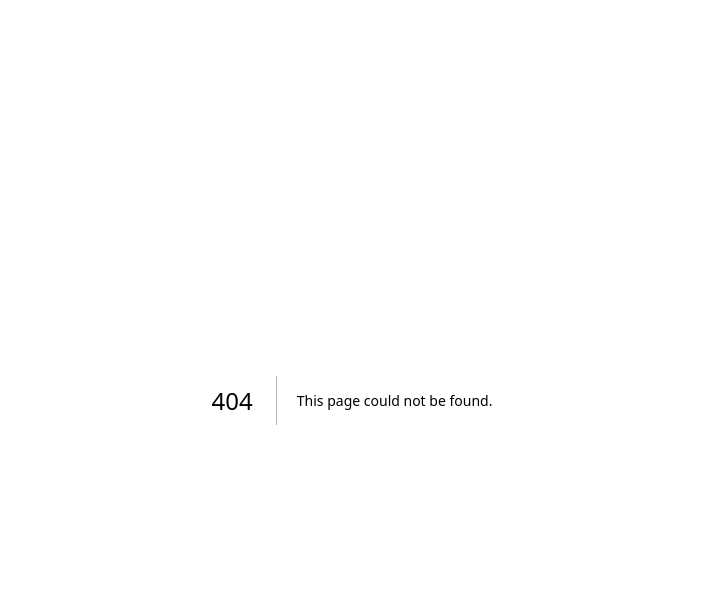
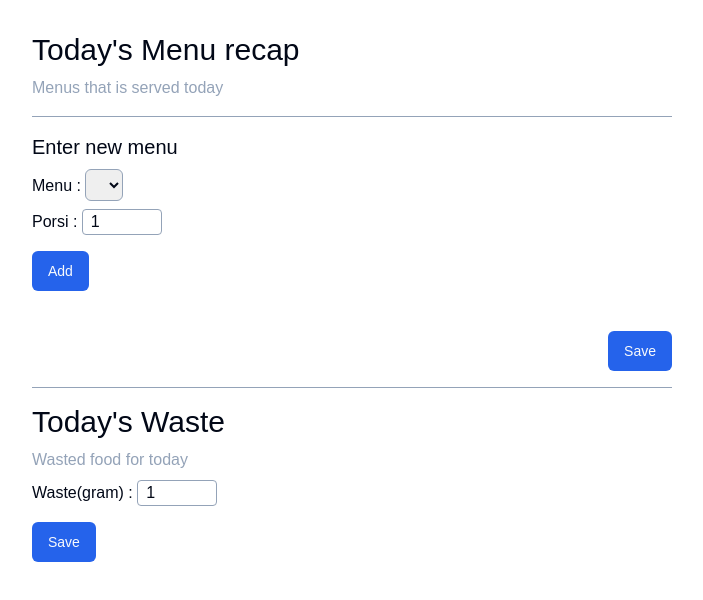
Before and after one commit to Toxinityy/playit-14, a Next.js app: page /recap in a window 1280 px wide. Before the commit this address had no page. Shown: the top 600 px of the page, without its empty margins (288-991 px from the left). Built offline with nearby package versions, Linux system fonts and the light colour scheme.

Commit message:
create recap

```diff
--- a/src/app/ingredients/page.tsx
+++ b/src/app/ingredients/page.tsx
@@ -1,7 +1,7 @@
 "use client";
 
 import { useEffect, useState } from "react";
-import axios, { formToJSON } from "axios";
+import axios from "axios";
 import { Button } from "@/components/ui/button";
 import { Label } from "@radix-ui/react-label";
 
--- /dev/null
+++ b/src/app/recap/page.tsx
@@ -0,0 +1,268 @@
+"use client";
+
+import { useEffect, useState } from "react";
+import axios from "axios";
+import { Label } from "@radix-ui/react-label";
+import { Button } from "@/components/ui/button";
+import { Seperator } from "@/components/ui/seperator";
+import { Heading3 } from "lucide-react";
+
+interface Menu {
+  menu_id: number;
+  nama: string;
+  harga: number;
+}
+
+interface MenuWithPorsi {
+  nama: string;
+  menu_id: number;
+  porsi: number;
+}
+
+const RecapPage = () => {
+  const [menu, setMenu] = useState<Menu[]>([]);
+  const [selectedMenu, setSelectedMenu] = useState<{ menu_id: number; nama: string }>();
+  const [porsi, setPorsi] = useState(1);
+  const [alreadyFill, setAlreadyFill] = useState<boolean>();
+  const [waste, setWaste] = useState<string>();
+  const [clientWaste, setClientWaste] = useState<string>();
+
+  const [enteredMenu, setEnteredMenu] = useState<MenuWithPorsi[]>([]);
+
+  const handleClientWasteChange = (e: React.ChangeEvent<HTMLInputElement>) => {
+    setClientWaste(e.target.value);
+  };
+
+  useEffect(() => {
+    const fetchAlreadyFill = async () => {
+      const token = localStorage.getItem("token");
+      if (token) {
+        const today = new Date();
+        const formattedDate = today.toISOString().split("T")[0];
+        const { data } = await axios.get(`http://192.168.77.90:5000/api/preparation?date=${formattedDate}`, {
+          headers: {
+            Authorization: `Bearer ${token}`,
+          },
+        });
+
+        if (data.menu.length === 0 || !data.waste) {
+          setAlreadyFill(false);
+        } else {
+          setEnteredMenu(data.menu);
+          setWaste(data.waste);
+          setAlreadyFill(true);
+        }
+      }
+    };
+    fetchAlreadyFill();
+
+    if (alreadyFill) {
+      return;
+    }
+
+    const fetchData = async () => {
+      const token = localStorage.getItem("token");
+      if (token) {
+        const { data } = await axios.get<Menu[]>("http://192.168.77.90:5000/api/menu", {
+          headers: {
+            Authorization: `Bearer ${token}`,
+          },
+        });
+        setMenu(data);
+        setSelectedMenu({ menu_id: data[0].menu_id, nama: data[0].nama });
+      }
+    };
+    fetchData();
+  }, []);
+
+  const handleMenuChange = (e: React.ChangeEvent<HTMLSelectElement>) => {
+    const selectedArr = e.target.value.split(";");
+    const selectedMenuId = selectedArr[0];
+    const selectedMenuName = selectedArr[1];
+
+    setSelectedMenu({ menu_id: Number(selectedMenuId), nama: selectedMenuName });
+  };
+
+  const handleSubmitClick = async () => {
+    const exists = enteredMenu.some((item) => item.menu_id === selectedMenu?.menu_id);
+
+    if (!exists) {
+      const newEnteredMenu = [{ ...selectedMenu!, porsi }, ...enteredMenu];
+      setEnteredMenu(newEnteredMenu);
+    }
+  };
+
+  const handlePorsiChange = async (e: React.ChangeEvent<HTMLInputElement>) => {
+    setPorsi(Number(e.target.value));
+  };
+
+  const handleSaveClick = async () => {
+    const processedMenu = enteredMenu.map((m) => {
+      return {
+        menu_id: m.menu_id,
+        porsi: m.porsi,
+      };
+    });
+
+    const token = localStorage.getItem("token");
+    if (!token) {
+      return;
+    }
+    const { data } = await axios.post<{ preparation_id: number }>(
+      "http://192.168.77.90:5000/api/preparation",
+      {
+        menu: processedMenu,
+      },
+      {
+        headers: {
+          Authorization: `Bearer ${token}`,
+        },
+      }
+    );
+
+    setAlreadyFill(true);
+  };
+  return (
+    <main className="flex justify-center py-8">
+      <div className="w-1/2">
+        <h1 className="text-3xl mb-2">Today&apos;s Menu recap</h1>
+        <p className="text-slate-400">Menus that is served today</p>
+
+        <Seperator />
+
+        <div>
+          {!alreadyFill ? (
+            <form
+              onSubmit={(e) => {
+                e.preventDefault();
+                handleSubmitClick();
+              }}
+            >
+              <h2 className="block text-xl">Enter new menu</h2>
+
+              <Label>Menu : </Label>
+              <select
+                name="menu"
+                id="menu"
+                className="text-lg border-[1px] border-slate-400 rounded-md px-2 py-1 mt-2"
+                onChange={(e) => {
+                  handleMenuChange(e);
+                }}
+              >
+                {menu.map((m) => {
+                  return (
+                    <option
+                      value={`${m.menu_id};${m.nama}`}
+                      key={m.menu_id}
+                    >
+                      {m.nama}
+                    </option>
+                  );
+                })}
+              </select>
+
+              <br />
+              <div>
+                <Label>Porsi : </Label>
+                <input
+                  type="number"
+                  className="border-slate-400 border-[1px] rounded-sm px-2 w-20 mt-2"
+                  defaultValue={1}
+                  min={1}
+                  onChange={(e) => {
+                    handlePorsiChange(e);
+                  }}
+                />
+              </div>
+
+              <Button
+                type="submit"
+                className="mt-4"
+              >
+                Add
+              </Button>
+            </form>
+          ) : null}
+        </div>
+
+        <ul className="mt-4 flex flex-col gap-4">
+          {enteredMenu.map((em) => {
+            return (
+              <li
+                key={em.menu_id}
+                className="border-slate-400 border-[1px] p-4 rounded-md flex gap-2"
+              >
+                <p>{em.nama}</p>
+                <p>x{em.porsi}</p>
+              </li>
+            );
+          })}
+        </ul>
+
+        <div className="flex justify-end mt-6">
+          {!alreadyFill ? (
+            <Button
+              onClick={(e) => {
+                handleSaveClick();
+              }}
+            >
+              Save
+            </Button>
+          ) : null}
+        </div>
+
+        <Seperator />
+
+        <h2 className="text-3xl mb-2">Today&apos;s Waste</h2>
+        <p className="text-slate-400">Wasted food for today</p>
+
+        {!waste ? (
+          <form
+            onSubmit={async (e) => {
+              e.preventDefault();
+              setWaste(clientWaste);
+              const token = localStorage.getItem("token");
+              if (!token) return;
+              await axios.post(
+                "http://192.168.77.90:5000/api/waste",
+                {
+                  food_in_gr: clientWaste,
+                },
+                {
+                  headers: {
+                    Authorization: `Bearer ${token}`,
+                  },
+                }
+              );
+            }}
+          >
+            <div>
+              <Label>Waste(gram) : </Label>
+              <input
+                type="number"
+                className="border-slate-400 border-[1px] rounded-sm px-2 w-20 mt-2"
+                defaultValue={1}
+                min={1}
+                onChange={(e) => {
+                  handleClientWasteChange(e);
+                }}
+                value={clientWaste}
+              />
+            </div>
+
+            <Button
+              type="submit"
+              className="mt-4"
+            >
+              Save
+            </Button>
+          </form>
+        ) : (
+          <h3>{`Food Wasted (gram) : ${waste}`}</h3>
+        )}
+      </div>
+    </main>
+  );
+};
+
+export default RecapPage;
--- /dev/null
+++ b/src/components/ui/seperator.tsx
@@ -0,0 +1,3 @@
+export const Seperator = () => {
+  return <div className="w-full h-[1px] bg-slate-400 my-4"></div>;
+};
```
